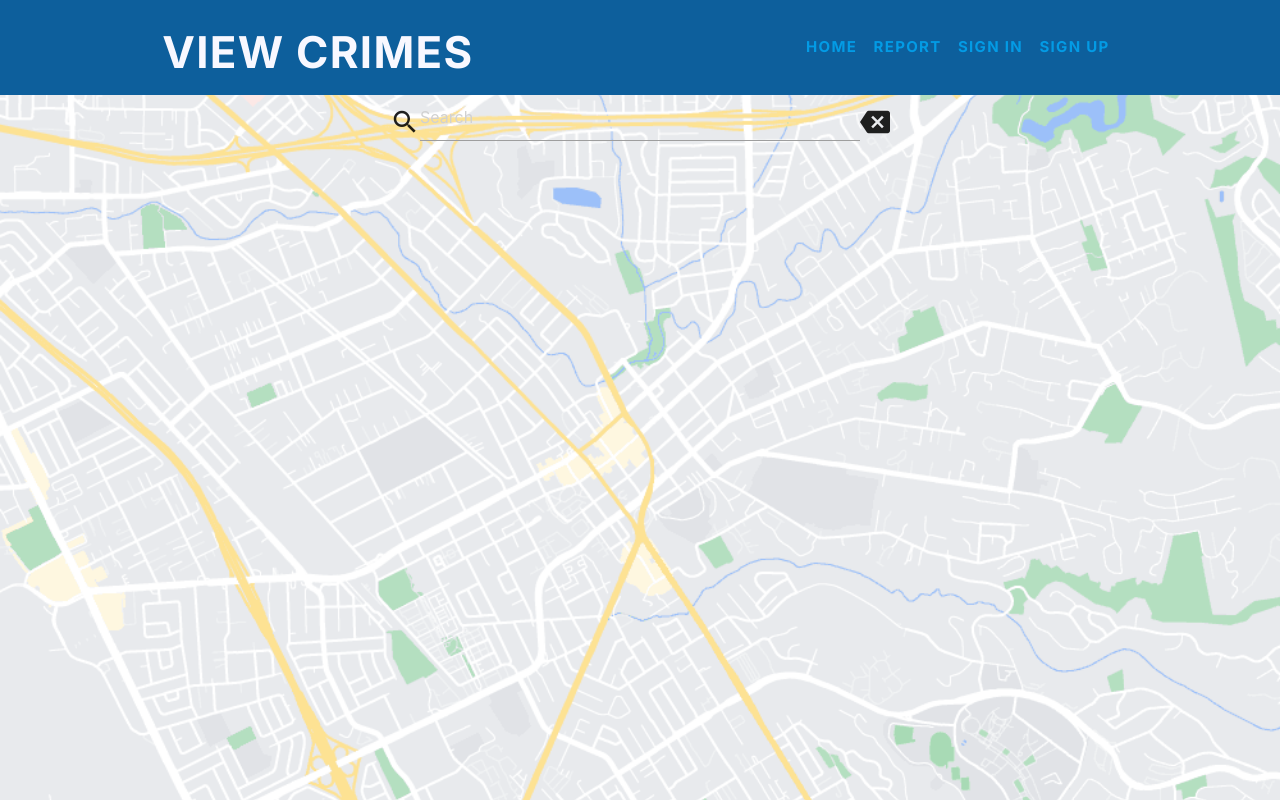
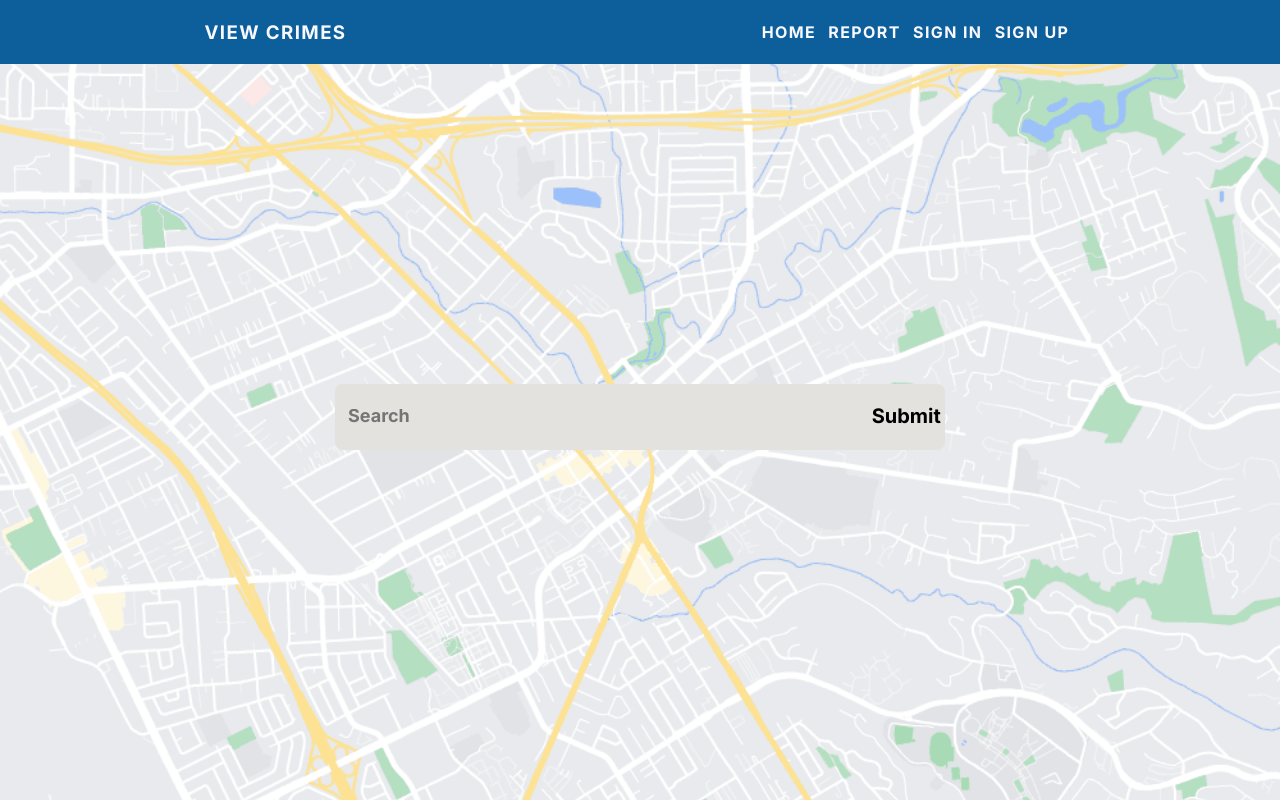
Before and after one commit to CodingPractice15/TechXUnit4Project, a Flask app: page / in a window 1280 px wide. Run offline with Flask 2, Linux system fonts and the light colour scheme; some libraries are stand-ins or nearby versions.

Commit message:
center the search bar to the middle of the landing page and increased sice

```diff
--- a/static/css/style.css
+++ b/static/css/style.css
@@ -44,16 +44,45 @@
 }
 
 .search-box{
+    position: relative;
+    top:40%;
+    height: 56px;
     margin-right:auto;
     margin-left:auto;
     display:flex;
     align-items: center;
     justify-content: space-between;
-    width: 500px;
+    width: 600px;
+    background-color: #E3E2DF;
+    padding: 0.3rem;
+    border-radius: .5rem;
 
 }
-input{
+::placeholder{
+    font-size: 18px;
+    font-weight: 1000;
+
+}
+#search{
+    display: flex;
+    justify-content: space-between;
+    margin-top: .5rem;
+    margin-right: .5rem;
+    margin-left: .5rem;
+    margin-bottom: .5rem;
     width: 100%;
     align-items: center;
+    background-color: #E3E2DF;
+    border: none;
+    outline: none;
+}
 
-}
+ #search-button{
+    top: 30%;
+    position: absolute;
+    left: 88%;
+    background-color: #E3E2DF;
+    border: none;
+    outline: none;
+    font-size: 20px;
+ }
--- a/templates/index.html
+++ b/templates/index.html
@@ -7,8 +7,11 @@
     <link rel="preconnect" href="https://fonts.googleapis.com">
     <link rel="preconnect" href="https://fonts.gstatic.com" crossorigin>
     <link href="https://fonts.googleapis.com/css2?family=Inter:wght@700&display=swap" rel="stylesheet">
+    <!-- Materilize  -->
+    <!-- Compiled and minified CSS -->
+    <!-- <link rel="stylesheet" href="https://cdnjs.cloudflare.com/ajax/libs/materialize/1.0.0/css/materialize.min.css"> -->
     <!-- importing meterialize icons -->
-    <link href="https://fonts.googleapis.com/icon?family=Material+Icons" rel="stylesheet">
+    <!-- <link href="https://fonts.googleapis.com/icon?family=Material+Icons" rel="stylesheet"> -->
     <title>Home Page</title>
 </head>
 <body>
@@ -17,20 +20,27 @@
     {% block navbar %}
     {% endblock %}
     <div class="search-box">
-        <i class="small material-icons">search</i>
+        <form action="post" action = "/index">
+        <!-- <i class="small material-icons">search</i> -->
 
-        <input type="text" placeholder="Search">
+        <input type="text" placeholder="Search" id="search">
 
-        <i class="small material-icons">backspace</i>
+
+        <!-- <i class="small material-icons">backspace</i> -->
+
+        <input type="submit"id="search-button" >
+
+
+
+
+        </form>
     </div>
 
 
-    <!-- Materilize  -->
-     <!-- Compiled and minified CSS -->
-     <link rel="stylesheet" href="https://cdnjs.cloudflare.com/ajax/libs/materialize/1.0.0/css/materialize.min.css">
+
 
      <!-- Compiled and minified JavaScript -->
-     <script src="https://cdnjs.cloudflare.com/ajax/libs/materialize/1.0.0/js/materialize.min.js"></script>
+     <!-- <script src="https://cdnjs.cloudflare.com/ajax/libs/materialize/1.0.0/js/materialize.min.js"></script> -->
 
 
 
```
